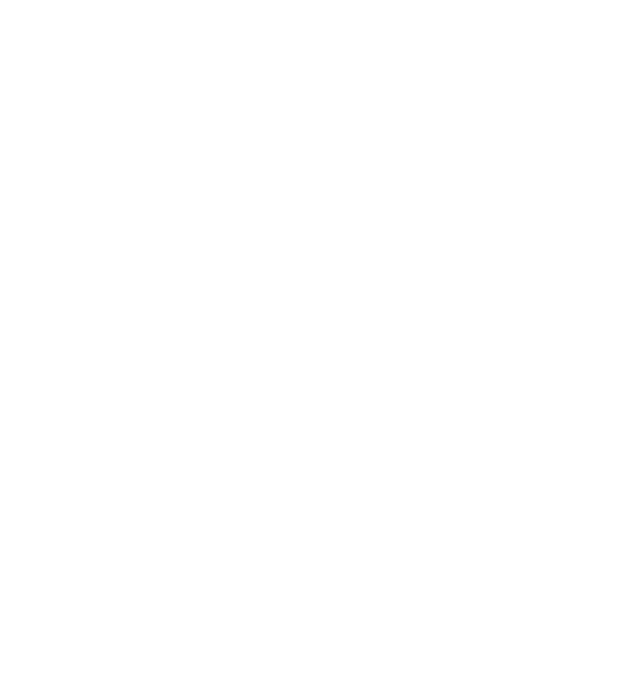
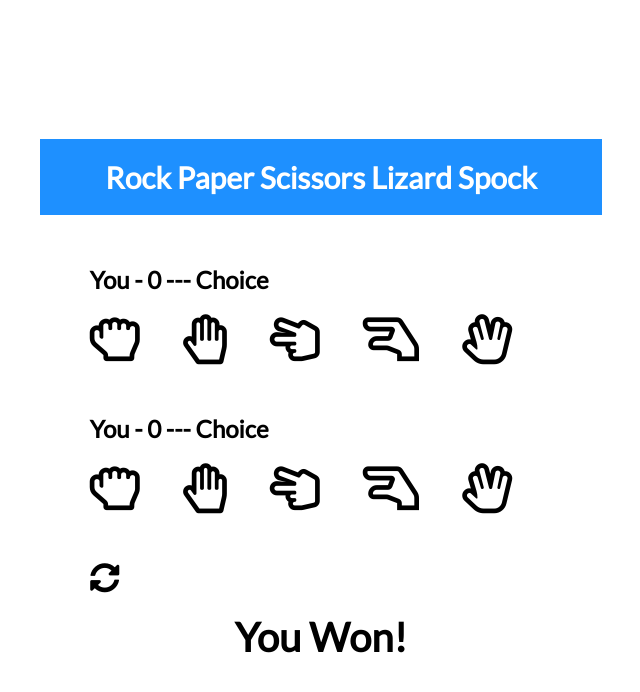
Before and after one commit to OhDylan/spock-rock-game, a plain HTML site: page index.html in a window 1280 px wide. Shown: the whole page, without its empty margins (319-959 px from the left). Drawn offline with Linux system fonts and the light colour scheme.

Commit message:
Completed HTML UI

```diff
--- a/index.html
+++ b/index.html
@@ -9,6 +9,40 @@
     <link rel="stylesheet" href="style.css">
 </head>
 <body>
+    <div class="game-container">
+        <!-- Header -->
+        <div class="header">
+            <h1>Rock Paper Scissors Lizard Spock</h1>
+        </div>
+        <!-- Player Container -->
+        <div class="player-container" id="player">
+            <h2>You - <span id="playerScore">0</span><span class="choice" id="playerChoice">
+                 --- Choice
+            </span></h2>
+            <i class="far fa-hand-rock" title="Rock" id="playerRock"></i>
+            <i class="far fa-hand-paper" title="Paper" id="playerPaper"></i>
+            <i class="far fa-hand-scissors" title="Scissors" id="playerScissors"></i>
+            <i class="far fa-hand-lizard" title="Lizard" id="playerLizard"></i>
+            <i class="far fa-hand-spock" title="Spock" id="playerSpock"></i>
+        </div>
+        <!-- Computer Container -->
+        <div class="player-container" id="computer">
+            <h2>You - <span id="computerScore">0</span><span class="choice" id="computerChoice">
+                 --- Choice
+            </span></h2>
+            <i class="far fa-hand-rock" title="Rock" id="computerRock"></i>
+            <i class="far fa-hand-paper" title="Paper" id="computerPaper"></i>
+            <i class="far fa-hand-scissors" title="Scissors" id="computerScissors"></i>
+            <i class="far fa-hand-lizard" title="Lizard" id="computerLizard"></i>
+            <i class="far fa-hand-spock" title="Spock" id="computerSpock"></i>
+        </div>
+        <!-- Reset Icon -->
+        <i class="fas fa-sync-alt reset-icon" title="Reset"></i>
+        <!-- Result Text -->
+        <div class="result-container">
+            <h3 class="result-text" id="resultText">You Won!</h3>
+        </div>
+    </div>
     <!-- Script -->
     <script src="script.js"></script>
 </body>
```
